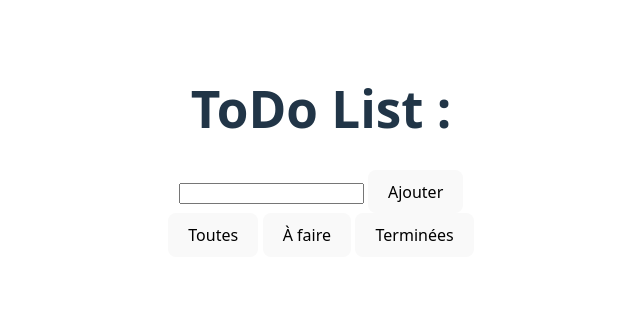
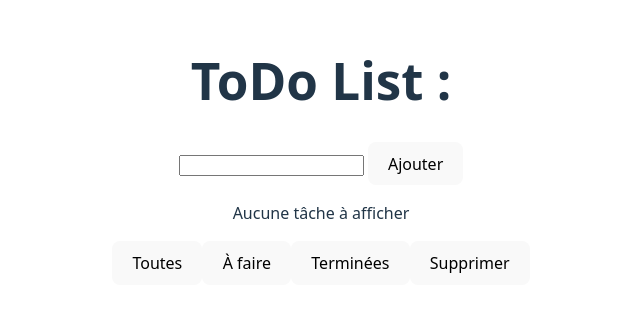
Before and after one commit to G-Hostin/ToDoList, a React (Vite) app: page / in a window 1280 px wide. Shown: the part 249-560 px from the top of the page, without its empty margins (319-959 px from the left). Built offline with nearby package versions, Linux system fonts and the light colour scheme.

Commit message:
Add function to delete all completed tasks and display message when no active tasks remain

```diff
--- a/src/App.jsx
+++ b/src/App.jsx
@@ -63,10 +63,18 @@ function App() {
     setTodo(deletedTodo); //On met à jour le tableau todo avec deletedTodo qui ne contient plus l'élément supprimé
   };
 
+  const deleteCompleted = () => {
+    const activeTasks = todo.filter((t) => {
+      if (!t.isCompleted) return true;
+    });
+    setTodo(activeTasks);
+  };
+
   return (
     <div>
       <h1>ToDo List :</h1>
       <ToDoForm onAdd={addTodo} />
+      {filteredTodos.length === 0 && <p>Aucune tâche à afficher</p>}
       {filteredTodos.map((todo) => {
         return (
           <li key={todo.id}>
@@ -74,7 +82,10 @@ function App() {
           </li>
         );
       })}
-      <ToDoFilters onFilterChange={handleFilterChange} />
+      <ToDoFilters
+        onFilterChange={handleFilterChange}
+        deleteAllCompleted={deleteCompleted}
+      />
     </div>
   );
 }
--- a/src/components/ToDoFilters.jsx
+++ b/src/components/ToDoFilters.jsx
@@ -1,13 +1,13 @@
-function ToDoFilters({ onFilterChange }) {
+function ToDoFilters({ onFilterChange, deleteAllCompleted }) {
   return (
     <div>
-      <button onClick={() => onFilterChange("all")}>Toutes</button>{" "}
+      <button onClick={() => onFilterChange("all")}>Toutes</button>
       {/*Au clic, la fonction handleFilterChange recoit all en parametre*/}
-      <button onClick={() => onFilterChange("active")}>À faire</button>{" "}
+      <button onClick={() => onFilterChange("active")}>À faire</button>
       {/*Au clic, la fonction handleFilterChange recoit active en parametre*/}
-      <button onClick={() => onFilterChange("completed")}>
-        Terminées
-      </button>{" "}
+      <button onClick={() => onFilterChange("completed")}>Terminées</button>
+      {/*Au clic, la fonction handleFilterChange recoit completed en parametre*/}
+      <button onClick={() => deleteAllCompleted()}>Supprimer</button>
       {/*Au clic, la fonction handleFilterChange recoit completed en parametre*/}
     </div>
   );
```
